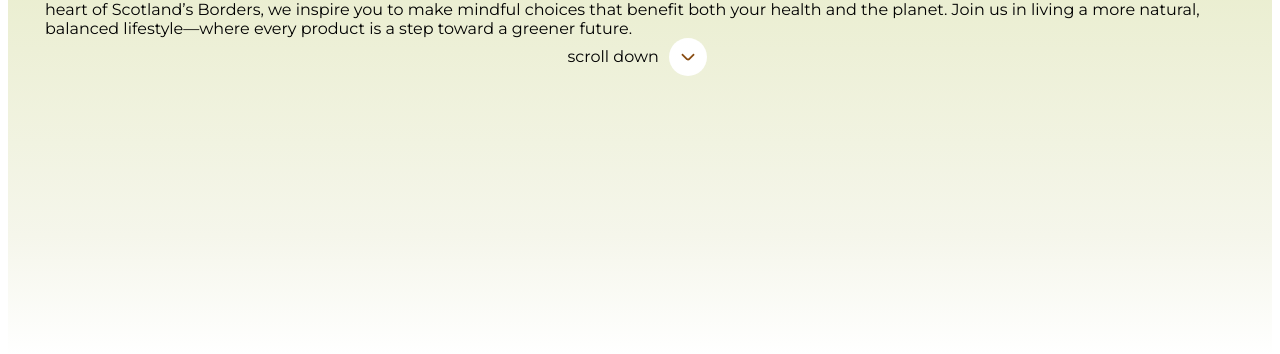
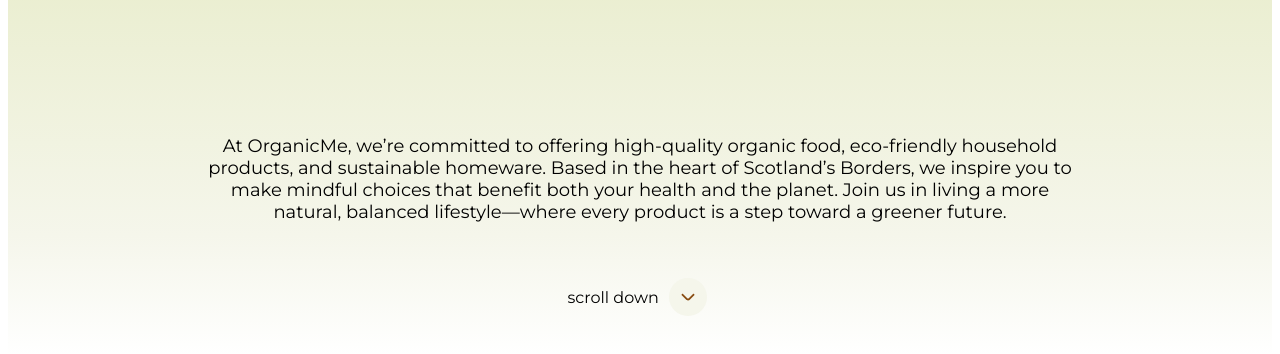
Before and after one commit to dashakotets/organic-me, a plain HTML site: page index.html in a window 1280 px wide. Shown: the part 452-806 px from the top of the page. Drawn offline with Linux system fonts and the light colour scheme.

Commit message:
Update styles.css

```diff
--- a/css/styles.css
+++ b/css/styles.css
@@ -52,6 +52,7 @@
 .header{
     background: linear-gradient(0deg, #fff 0%, #f5f6eb 15%, #e9edcd 50%, #ccd5ae 100%);
     min-height: 100vh;
+	position: relative;
 }
 
 .header-nav{
@@ -98,20 +99,37 @@
     display: block;
     max-width: 145px;
 	gap: 10px;
-    display: flex;
-    align-items: center;
+	display: flex;
+	align-items: center;
+	position: absolute;
+	bottom: 5%;
+	left: 0;
+	right: 0;
 }
+
 
 .header-scroll-btn::after{
 	content: '';
     width: 38px;
     height: 38px;
-    background-color: #fff;
+    background-color: #F5F6EB;
     border-radius: 50%;
     background-image: url(../images/arrow.png);
     background-position: center;
     background-repeat: no-repeat;
 
+
+}
+
+
+
+.header-subtitle{
+	max-width: 875px;
+	margin-top: 13%;
+	text-align: center;
+	margin-left: auto;
+	margin-right: auto;
+	font-size: 18px;
 }
 
 /* ------------------------------------------ */
```
